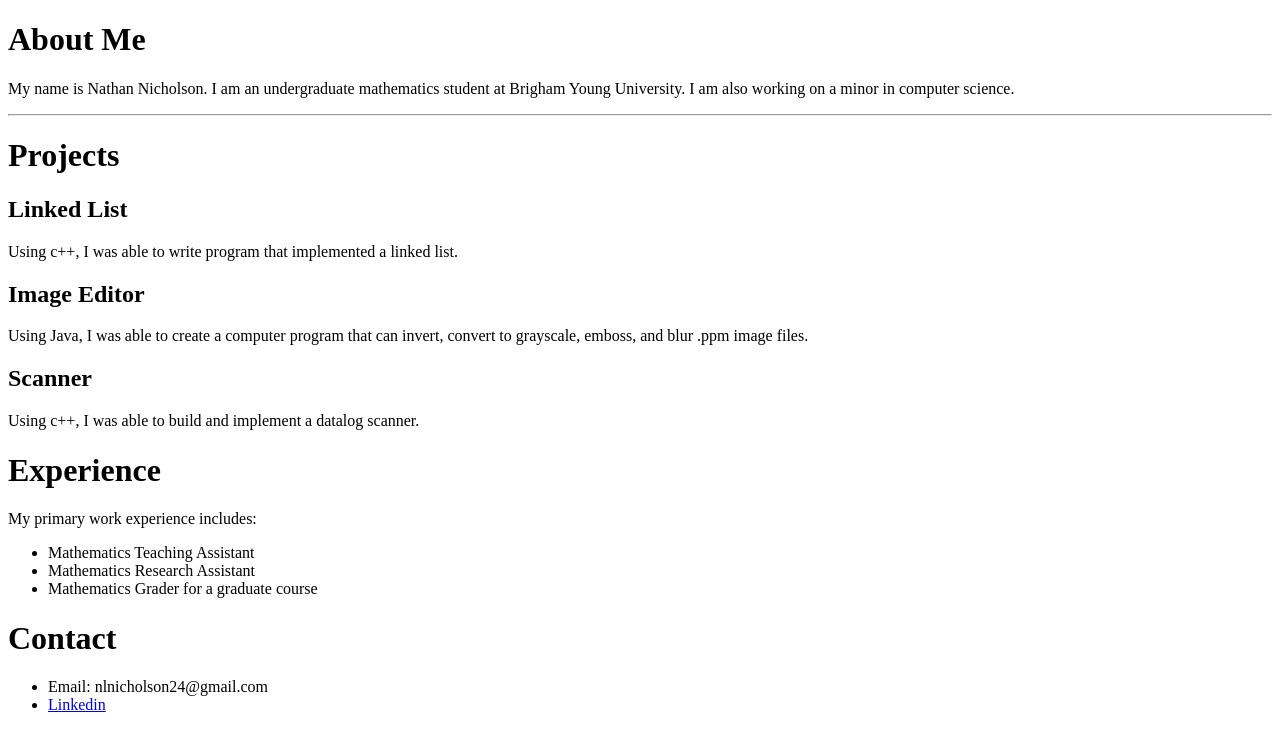
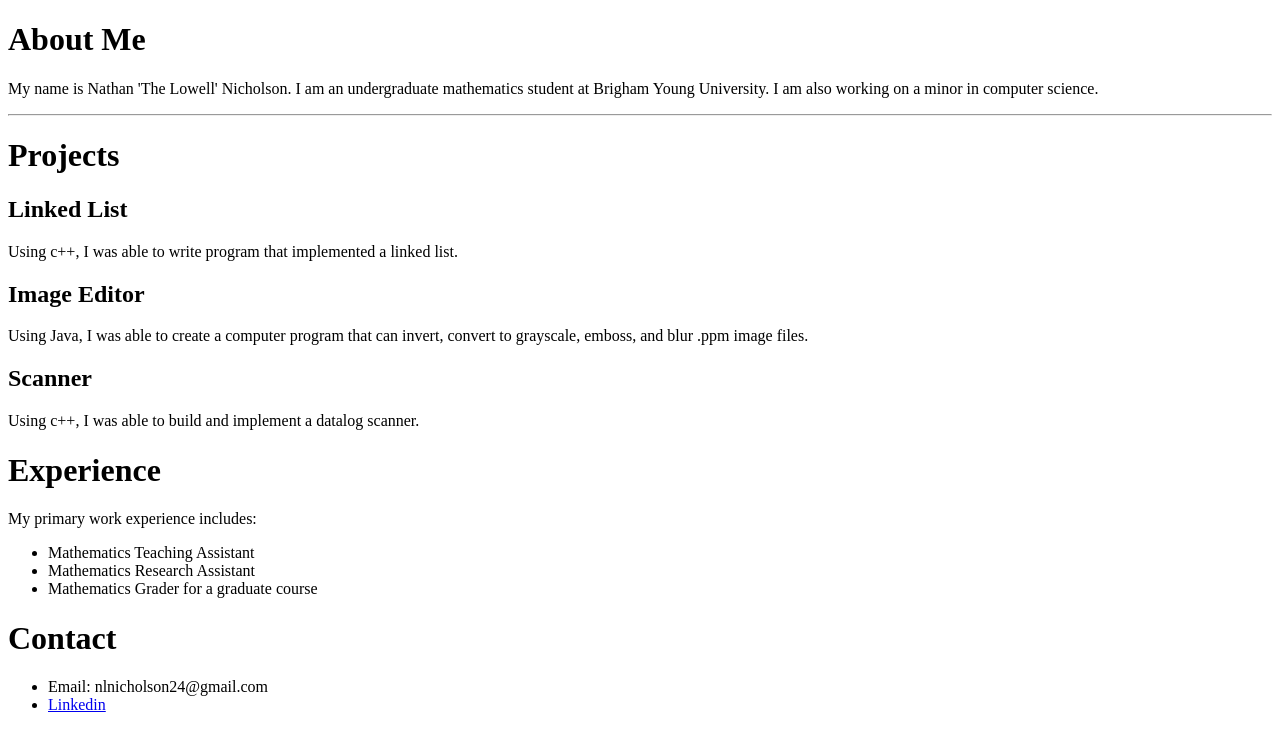
Before and after one commit to nlnicholson24/Repos, a plain HTML site: page index.html in a window 1280 px wide. Drawn offline with Linux system fonts and the light colour scheme.

Commit message:
this is not imporant

```diff
--- a/index.html
+++ b/index.html
@@ -6,7 +6,8 @@
 <body>
 
 <h1>About Me</h1>
-<p>My name is Nathan Nicholson. I am an undergraduate mathematics student at
+<p>My name is Nathan 'The Lowell' Nicholson. I am an undergraduate
+mathematics student at
 Brigham Young University. I am also working on a minor in computer
 science.</p>
 
```
